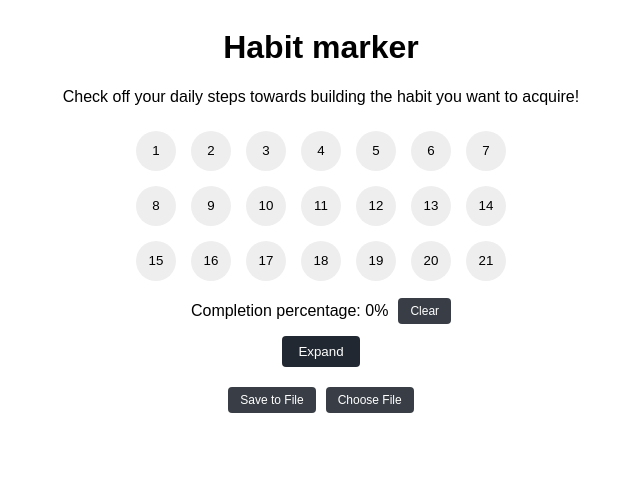
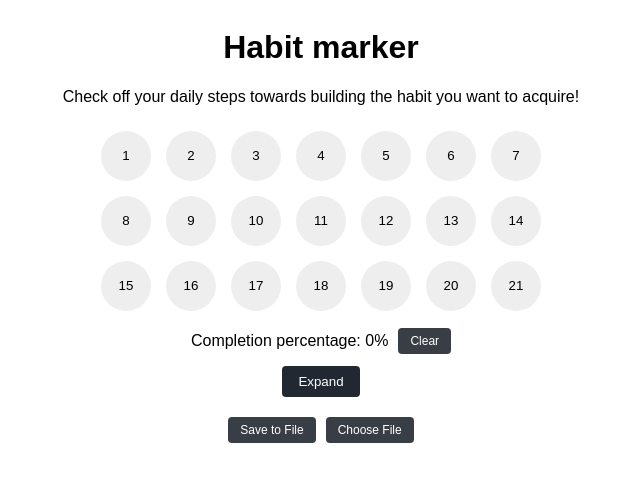
Before and after one commit to tautminas/habit-marker, a React (Vite) app: page / in a window 1280 px wide. Shown: the top 482 px of the page, without its empty margins (319-959 px from the left). Built offline with nearby package versions, Linux system fonts and the light colour scheme.

Commit message:
Add X for toggled days

```diff
--- a/src/styles.css
+++ b/src/styles.css
@@ -37,14 +37,63 @@ body {
 }
 
 .round-button {
-  width: 40px;
-  height: 40px;
+  position: relative;
+  width: 50px;
+  height: 50px;
   border-radius: 50%;
   margin: 5px;
   border: none;
   outline: none;
   cursor: pointer;
   background-color: #eeeeee;
+}
+
+.round-button {
+  position: relative;
+  width: 50px;
+  height: 50px;
+  border-radius: 50%;
+  margin: 5px;
+  border: none;
+  outline: none;
+  cursor: pointer;
+  background-color: #eeeeee;
+}
+
+.round-button.toggled::before,
+.round-button.toggled::after {
+  content: "";
+  position: absolute;
+  top: 50%;
+  left: 50%;
+  transform: translate(-50%, -50%);
+  width: 70%;
+  height: 2px;
+  background-color: #fff;
+  opacity: 1;
+  transition: opacity 0.3s ease, transform 0.3s ease;
+}
+
+.round-button::before,
+.round-button::after {
+  content: "";
+  position: absolute;
+  top: 50%;
+  left: 50%;
+  transform: translate(-50%, -50%);
+  width: 70%;
+  height: 2px;
+  background-color: #fff;
+  opacity: 0;
+  transition: opacity 0.3s ease, transform 0.3s ease;
+}
+
+.round-button.toggled::before {
+  transform: translate(-50%, -50%) rotate(45deg);
+}
+
+.round-button.toggled::after {
+  transform: translate(-50%, -50%) rotate(-45deg);
 }
 
 .round-button.toggled {
```
